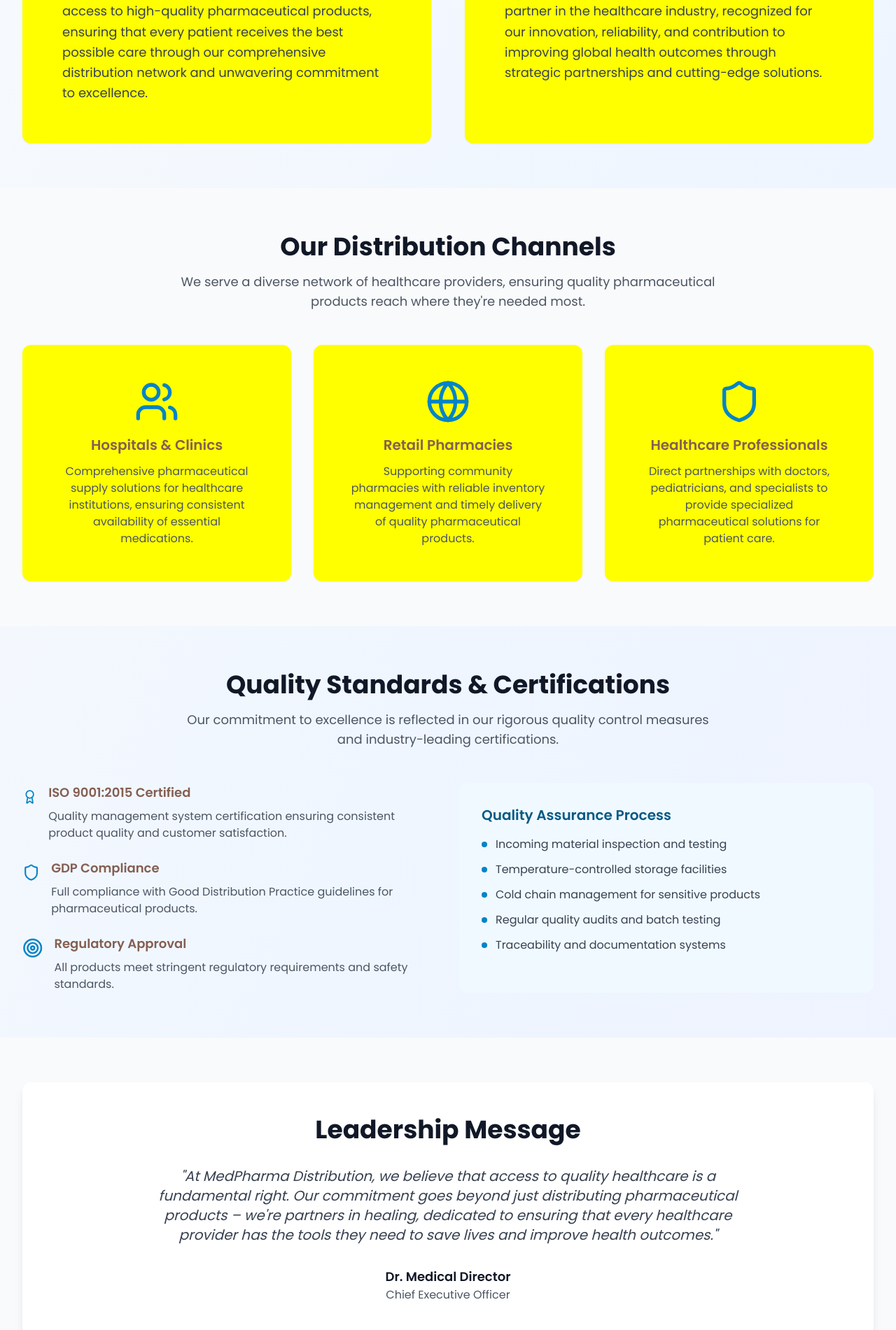
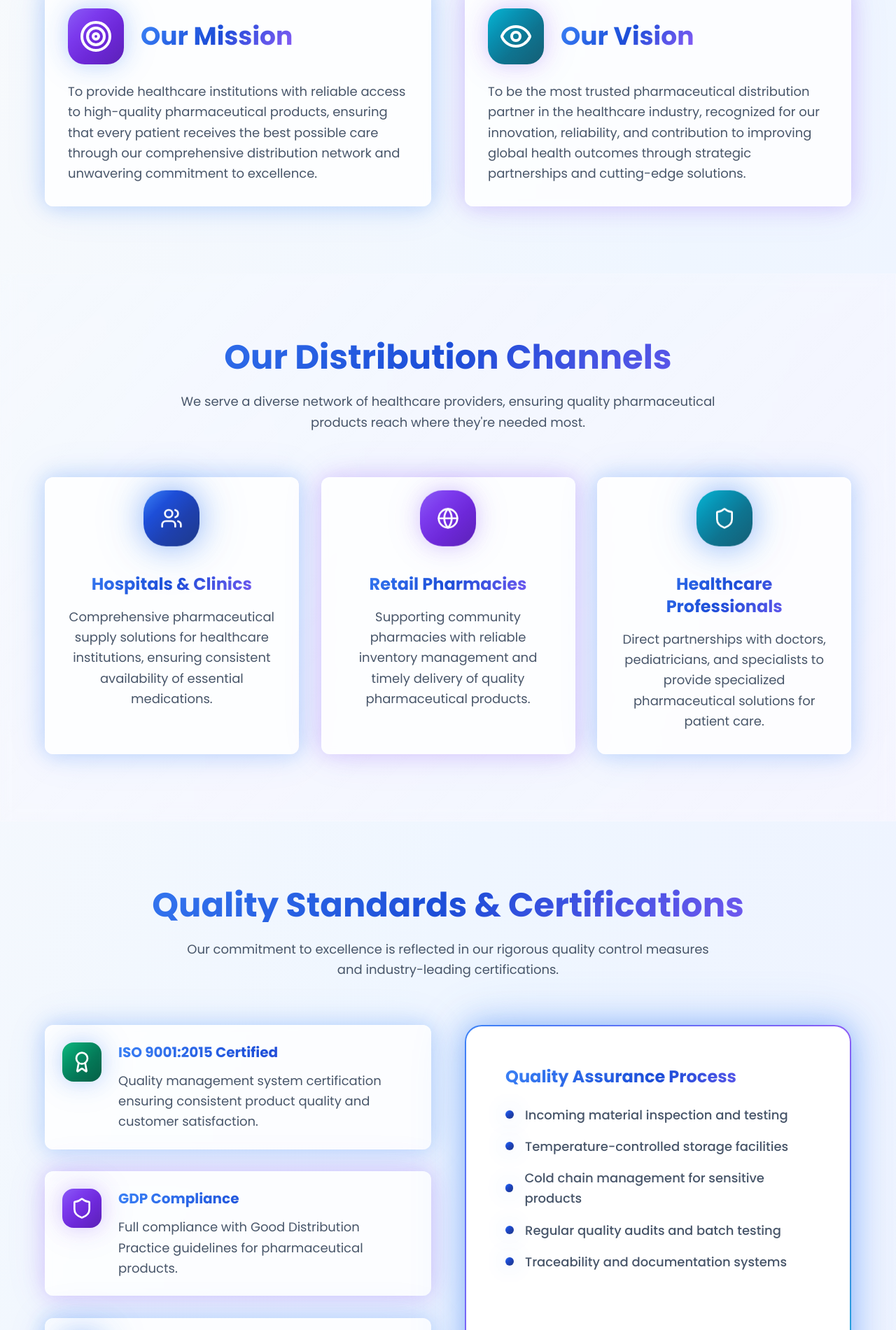
Before and after one commit to 8790-rajugoud/medishare-product-portal, a React (Vite) app: page /about in a window 1280 px wide. Shown: the part 551-2452 px from the top of the page at 70% size. Built offline with nearby package versions, Linux system fonts and the light colour scheme.

Commit message:
Refactor About page styling
Updated the About page with the new advanced color scheme, styling, and animations.

```diff
--- a/src/pages/About.tsx
+++ b/src/pages/About.tsx
@@ -6,33 +6,41 @@ import { Shield, Target, Eye, Award, Users, Globe } from "lucide-react";
 
 const About = () => {
   return (
-    <div className="min-h-screen flex flex-col">
+    <div className="min-h-screen flex flex-col bg-gradient-to-br from-slate-50 via-blue-50 to-indigo-50">
       <Navbar />
 
       {/* Header */}
-      <section className="medical-gradient text-white py-16">
-        <div className="max-w-7xl mx-auto px-4 sm:px-6 lg:px-8">
-          <div className="text-center">
-            <h1 className="text-4xl md:text-5xl font-bold mb-4">About MedPharma</h1>
-            <p className="text-xl text-medical-100 max-w-3xl mx-auto">
+      <section className="pharma-gradient-primary text-white py-24 relative overflow-hidden">
+        <div className="particles-advanced">
+          <div className="particle-advanced w-4 h-4 top-[20%] left-[10%] animation-delay-0"></div>
+          <div className="particle-advanced w-6 h-6 top-[60%] left-[80%] animation-delay-2s"></div>
+          <div className="particle-advanced w-3 h-3 top-[80%] left-[20%] animation-delay-4s"></div>
+        </div>
+        <div className="max-w-7xl mx-auto px-4 sm:px-6 lg:px-8 relative z-10">
+          <div className="text-center fade-in-advanced">
+            <h1 className="text-5xl md:text-7xl font-bold mb-6 text-gradient-secondary drop-shadow-2xl">About MedPharma</h1>
+            <p className="text-xl md:text-2xl text-white/90 max-w-4xl mx-auto leading-relaxed">
               Leading the way in pharmaceutical distribution with unwavering commitment to quality,
               innovation, and healthcare excellence.
             </p>
           </div>
         </div>
+        <div className="absolute inset-0 bg-gradient-to-r from-blue-600/20 to-purple-600/20"></div>
       </section>
 
       {/* Mission & Vision */}
-      <section className="py-16">
+      <section className="section-padding">
         <div className="max-w-7xl mx-auto px-4 sm:px-6 lg:px-8">
           <div className="grid grid-cols-1 lg:grid-cols-2 gap-12">
-            <Card className="p-8 card-hover">
-              <CardContent className="pt-6">
+            <Card className="advanced-card glow-blue stagger-advanced">
+              <CardContent className="p-8">
                 <div className="flex items-center mb-6">
-                  <Target className="h-12 w-12 text-medical-600 mr-4" />
-                  <h2 className="text-3xl font-bold">Our Mission</h2>
+                  <div className="pharma-gradient-accent p-4 rounded-2xl mr-6 glow-blue">
+                    <Target className="h-12 w-12 text-white" />
                   </div>
-                <p className="text-lg text-gray-700 leading-relaxed">
+                  <h2 className="text-3xl md:text-4xl font-bold text-gradient-primary">Our Mission</h2>
+                </div>
+                <p className="text-advanced">
                   To provide healthcare institutions with reliable access to high-quality pharmaceutical products,
                   ensuring that every patient receives the best possible care through our comprehensive distribution network
                   and unwavering commitment to excellence.
@@ -40,13 +48,15 @@ const About = () => {
               </CardContent>
             </Card>
 
-            <Card className="p-8 card-hover">
-              <CardContent className="pt-6">
+            <Card className="advanced-card glow-purple stagger-advanced">
+              <CardContent className="p-8">
                 <div className="flex items-center mb-6">
-                  <Eye className="h-12 w-12 text-medical-600 mr-4" />
-                  <h2 className="text-3xl font-bold">Our Vision</h2>
+                  <div className="pharma-gradient-secondary p-4 rounded-2xl mr-6 glow-purple">
+                    <Eye className="h-12 w-12 text-white" />
                   </div>
-                <p className="text-lg text-gray-700 leading-relaxed">
+                  <h2 className="text-3xl md:text-4xl font-bold text-gradient-primary">Our Vision</h2>
+                </div>
+                <p className="text-advanced">
                   To be the most trusted pharmaceutical distribution partner in the healthcare industry,
                   recognized for our innovation, reliability, and contribution to improving global health outcomes
                   through strategic partnerships and cutting-edge solutions.
@@ -58,46 +68,53 @@ const About = () => {
       </section>
 
       {/* Distribution Channels */}
-      <section className="py-16 bg-gray-50">
-        <div className="max-w-7xl mx-auto px-4 sm:px-6 lg:px-8">
-          <div className="text-center mb-12">
-            <h2 className="text-3xl md:text-4xl font-bold text-gray-900 mb-4">
+      <section className="section-padding bg-gradient-to-br from-blue-50/50 to-purple-50/50 relative">
+        <div className="absolute inset-0 pharma-gradient-glass"></div>
+        <div className="max-w-7xl mx-auto px-4 sm:px-6 lg:px-8 relative z-10">
+          <div className="text-center mb-16 fade-in-advanced">
+            <h2 className="heading-secondary text-gradient-primary mb-6">
               Our Distribution Channels
             </h2>
-            <p className="text-lg text-gray-600 max-w-3xl mx-auto">
+            <p className="text-advanced max-w-3xl mx-auto text-xl">
               We serve a diverse network of healthcare providers, ensuring quality pharmaceutical products
               reach where they're needed most.
             </p>
           </div>
 
           <div className="grid grid-cols-1 md:grid-cols-2 lg:grid-cols-3 gap-8">
-            <Card className="text-center p-6 card-hover">
-              <CardContent className="pt-6">
-                <Users className="h-16 w-16 text-medical-600 mx-auto mb-4" />
-                <h3 className="font-semibold text-xl mb-3">Hospitals & Clinics</h3>
-                <p className="text-gray-600">
+            <Card className="advanced-card text-center glow-blue stagger-advanced">
+              <CardContent className="p-8">
+                <div className="pharma-gradient-primary p-6 rounded-3xl w-20 h-20 mx-auto mb-6 glow-blue-intense floating-advanced">
+                  <Users className="h-8 w-8 text-white mx-auto" />
+                </div>
+                <h3 className="font-bold text-2xl mb-4 text-gradient-primary">Hospitals & Clinics</h3>
+                <p className="text-advanced">
                   Comprehensive pharmaceutical supply solutions for healthcare institutions,
                   ensuring consistent availability of essential medications.
                 </p>
               </CardContent>
             </Card>
 
-            <Card className="text-center p-6 card-hover">
-              <CardContent className="pt-6">
-                <Globe className="h-16 w-16 text-medical-600 mx-auto mb-4" />
-                <h3 className="font-semibold text-xl mb-3">Retail Pharmacies</h3>
-                <p className="text-gray-600">
+            <Card className="advanced-card text-center glow-purple stagger-advanced">
+              <CardContent className="p-8">
+                <div className="pharma-gradient-accent p-6 rounded-3xl w-20 h-20 mx-auto mb-6 glow-purple floating-advanced">
+                  <Globe className="h-8 w-8 text-white mx-auto" />
+                </div>
+                <h3 className="font-bold text-2xl mb-4 text-gradient-primary">Retail Pharmacies</h3>
+                <p className="text-advanced">
                   Supporting community pharmacies with reliable inventory management
                   and timely delivery of quality pharmaceutical products.
                 </p>
               </CardContent>
             </Card>
 
-            <Card className="text-center p-6 card-hover">
-              <CardContent className="pt-6">
-                <Shield className="h-16 w-16 text-medical-600 mx-auto mb-4" />
-                <h3 className="font-semibold text-xl mb-3">Healthcare Professionals</h3>
-                <p className="text-gray-600">
+            <Card className="advanced-card text-center glow-blue stagger-advanced">
+              <CardContent className="p-8">
+                <div className="pharma-gradient-secondary p-6 rounded-3xl w-20 h-20 mx-auto mb-6 glow-blue-intense floating-advanced">
+                  <Shield className="h-8 w-8 text-white mx-auto" />
+                </div>
+                <h3 className="font-bold text-2xl mb-4 text-gradient-primary">Healthcare Professionals</h3>
+                <p className="text-advanced">
                   Direct partnerships with doctors, pediatricians, and specialists
                   to provide specialized pharmaceutical solutions for patient care.
                 </p>
@@ -108,103 +125,118 @@ const About = () => {
       </section>
 
       {/* Quality Standards */}
-      <section className="py-16">
+      <section className="section-padding">
         <div className="max-w-7xl mx-auto px-4 sm:px-6 lg:px-8">
-          <div className="text-center mb-12">
-            <h2 className="text-3xl md:text-4xl font-bold text-gray-900 mb-4">
+          <div className="text-center mb-16 fade-in-advanced">
+            <h2 className="heading-secondary text-gradient-primary mb-6">
               Quality Standards & Certifications
             </h2>
-            <p className="text-lg text-gray-600 max-w-3xl mx-auto">
+            <p className="text-advanced max-w-3xl mx-auto text-xl">
               Our commitment to excellence is reflected in our rigorous quality control measures
               and industry-leading certifications.
             </p>
           </div>
 
-          <div className="grid grid-cols-1 md:grid-cols-2 gap-8">
-            <div className="space-y-6">
+          <div className="grid grid-cols-1 lg:grid-cols-2 gap-12">
+            <div className="space-y-8 stagger-advanced">
+              <Card className="advanced-card glow-blue">
+                <CardContent className="p-6">
                   <div className="flex items-start">
-                <Award className="h-8 w-8 text-medical-600 mr-4 mt-1" />
+                    <div className="pharma-gradient-success p-3 rounded-xl mr-6 glow-blue">
+                      <Award className="h-8 w-8 text-white" />
+                    </div>
                     <div>
-                  <h3 className="font-semibold text-lg mb-2">ISO 9001:2015 Certified</h3>
-                  <p className="text-gray-600">
+                      <h3 className="font-bold text-xl mb-3 text-gradient-primary">ISO 9001:2015 Certified</h3>
+                      <p className="text-advanced">
                         Quality management system certification ensuring consistent product quality and customer satisfaction.
                       </p>
                     </div>
                   </div>
+                </CardContent>
+              </Card>
 
+              <Card className="advanced-card glow-purple">
+                <CardContent className="p-6">
                   <div className="flex items-start">
-                <Shield className="h-8 w-8 text-medical-600 mr-4 mt-1" />
+                    <div className="pharma-gradient-accent p-3 rounded-xl mr-6 glow-purple">
+                      <Shield className="h-8 w-8 text-white" />
+                    </div>
                     <div>
-                  <h3 className="font-semibold text-lg mb-2">GDP Compliance</h3>
-                  <p className="text-gray-600">
+                      <h3 className="font-bold text-xl mb-3 text-gradient-primary">GDP Compliance</h3>
+                      <p className="text-advanced">
                         Full compliance with Good Distribution Practice guidelines for pharmaceutical products.
                       </p>
                     </div>
                   </div>
+                </CardContent>
+              </Card>
 
+              <Card className="advanced-card glow-blue">
+                <CardContent className="p-6">
                   <div className="flex items-start">
-                <Target className="h-8 w-8 text-medical-600 mr-4 mt-1" />
+                    <div className="pharma-gradient-secondary p-3 rounded-xl mr-6 glow-blue-intense">
+                      <Target className="h-8 w-8 text-white" />
+                    </div>
                     <div>
-                  <h3 className="font-semibold text-lg mb-2">Regulatory Approval</h3>
-                  <p className="text-gray-600">
+                      <h3 className="font-bold text-xl mb-3 text-gradient-primary">Regulatory Approval</h3>
+                      <p className="text-advanced">
                         All products meet stringent regulatory requirements and safety standards.
                       </p>
                     </div>
                   </div>
+                </CardContent>
+              </Card>
             </div>
 
-            <div className="bg-medical-50 p-8 rounded-lg">
-              <h3 className="font-semibold text-xl mb-4 text-medical-800">Quality Assurance Process</h3>
-              <ul className="space-y-3 text-gray-700">
-                <li className="flex items-center">
-                  <div className="w-2 h-2 bg-medical-600 rounded-full mr-3"></div>
-                  Incoming material inspection and testing
+            <Card className="glass-card border-gradient glow-blue-intense stagger-advanced">
+              <CardContent className="p-8">
+                <h3 className="font-bold text-2xl mb-6 text-gradient-primary">Quality Assurance Process</h3>
+                <ul className="space-y-4">
+                  {[
+                    "Incoming material inspection and testing",
+                    "Temperature-controlled storage facilities",
+                    "Cold chain management for sensitive products",
+                    "Regular quality audits and batch testing",
+                    "Traceability and documentation systems"
+                  ].map((item, index) => (
+                    <li key={index} className="flex items-center stagger-advanced">
+                      <div className="w-3 h-3 pharma-gradient-primary rounded-full mr-4 glow-blue"></div>
+                      <span className="text-advanced font-medium">{item}</span>
                     </li>
-                <li className="flex items-center">
-                  <div className="w-2 h-2 bg-medical-600 rounded-full mr-3"></div>
-                  Temperature-controlled storage facilities
-                </li>
-                <li className="flex items-center">
-                  <div className="w-2 h-2 bg-medical-600 rounded-full mr-3"></div>
-                  Cold chain management for sensitive products
-                </li>
-                <li className="flex items-center">
-                  <div className="w-2 h-2 bg-medical-600 rounded-full mr-3"></div>
-                  Regular quality audits and batch testing
-                </li>
-                <li className="flex items-center">
-                  <div className="w-2 h-2 bg-medical-600 rounded-full mr-3"></div>
-                  Traceability and documentation systems
-                </li>
+                  ))}
                 </ul>
-            </div>
+              </CardContent>
+            </Card>
           </div>
         </div>
       </section>
 
       {/* Leadership Message */}
-      <section className="py-16 bg-gray-50">
-        <div className="max-w-7xl mx-auto px-4 sm:px-6 lg:px-8">
-          <div className="bg-white rounded-lg shadow-lg p-8 md:p-12">
-            <div className="text-center mb-8">
-              <h2 className="text-3xl md:text-4xl font-bold text-gray-900 mb-4">
+      <section className="section-padding bg-gradient-to-br from-purple-50/30 to-blue-50/30 relative">
+        <div className="absolute inset-0 pharma-gradient-glass"></div>
+        <div className="max-w-7xl mx-auto px-4 sm:px-6 lg:px-8 relative z-10">
+          <Card className="advanced-card glow-blue-intense border-gradient fade-in-advanced">
+            <CardContent className="p-12 md:p-16 text-center">
+              <div className="mb-12">
+                <h2 className="heading-secondary text-gradient-primary mb-6">
                   Leadership Message
                 </h2>
               </div>
 
-            <div className="max-w-4xl mx-auto">
-              <blockquote className="text-lg md:text-xl text-gray-700 leading-relaxed text-center italic mb-8">
+              <div className="max-w-5xl mx-auto">
+                <blockquote className="text-xl md:text-2xl leading-relaxed italic mb-12 text-advanced">
                   "At MedPharma Distribution, we believe that access to quality healthcare is a fundamental right.
                   Our commitment goes beyond just distributing pharmaceutical products – we're partners in healing,
                   dedicated to ensuring that every healthcare provider has the tools they need to save lives and improve health outcomes."
                 </blockquote>
 
-              <div className="text-center">
-                <div className="font-semibold text-lg text-gray-900">Dr. Medical Director</div>
-                <div className="text-gray-600">Chief Executive Officer</div>
+                <div className="space-y-2">
+                  <div className="font-bold text-xl text-gradient-primary">Dr. Medical Director</div>
+                  <div className="text-advanced font-medium">Chief Executive Officer</div>
                 </div>
               </div>
-          </div>
+            </CardContent>
+          </Card>
         </div>
       </section>
 
```
Lines whose indentation alone changed are shown as unchanged.
